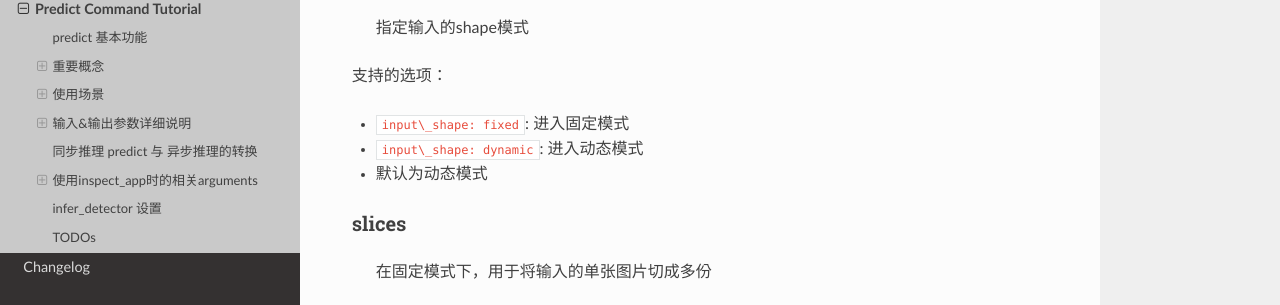
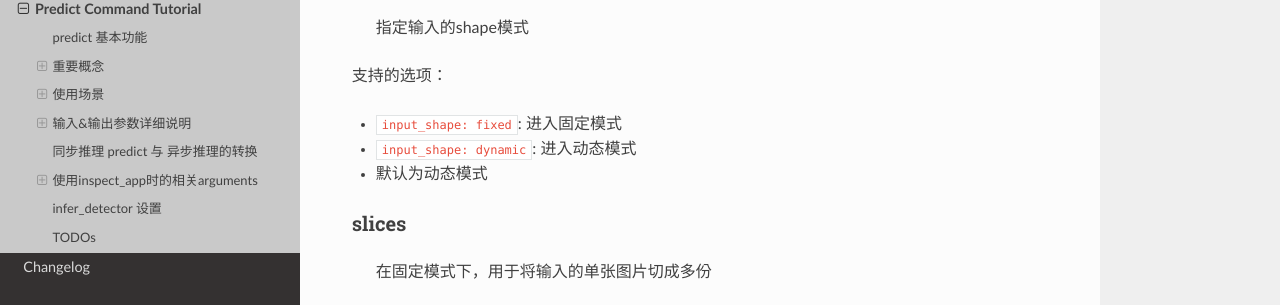
Before and after one commit to pejoypan/aczn-algo-docs, a Sphinx documentation site: the page built from docs/source/deeplearning/predict-command-tutorial.md, in a window 1280 px wide and 900 px high, scrolled down 5468 px. Shown: the part 142-447 px from the top of the window. Built offline with Sphinx 7.4.7 and the Read the Docs theme 3.1.0, drawn with Linux system fonts in a browser that asks for light colours.

Commit message:
fix typo

```diff
--- a/docs/source/deeplearning/predict-command-tutorial.md
+++ b/docs/source/deeplearning/predict-command-tutorial.md
@@ -215,8 +215,8 @@ command 只是根据名字，取得对应 model 的指针
 
 支持的选项：
 
-- `input\_shape: fixed`: 进入固定模式
-- `input\_shape: dynamic`: 进入动态模式
+- `input_shape: fixed`: 进入固定模式
+- `input_shape: dynamic`: 进入动态模式
 - 默认为动态模式
 
 ### slices
```
